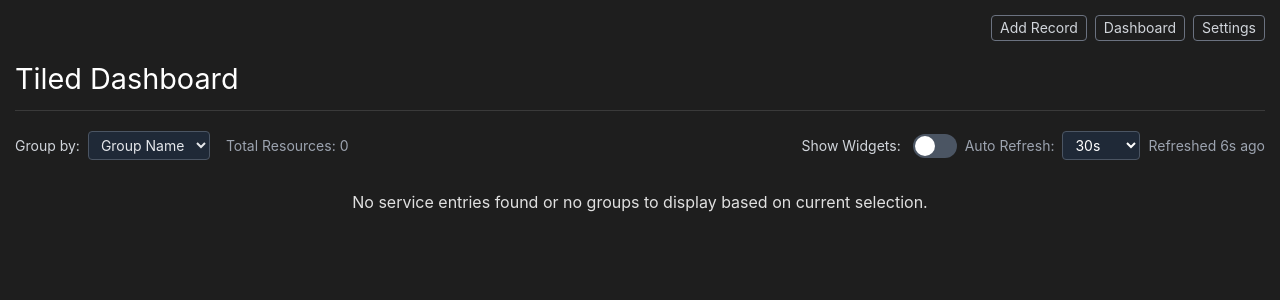
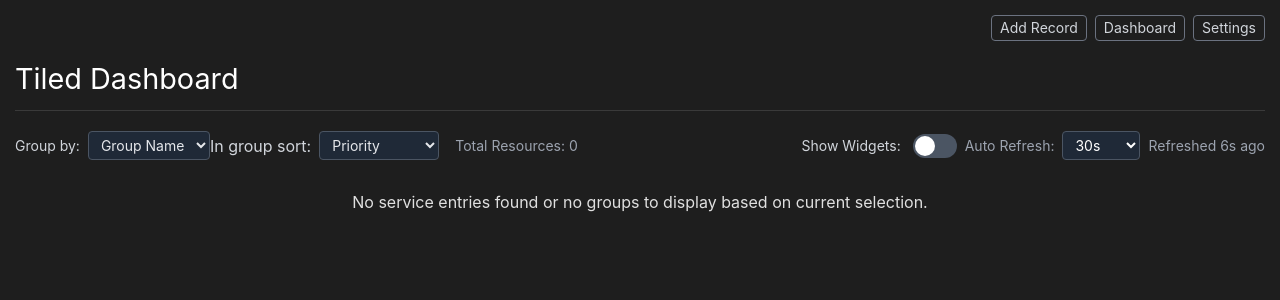
Before and after one commit to crzykidd/service-tracker-dashboard, a Flask app: page /tiled_dash in a window 1280 px wide. Shown: the top 300 px of the page. Run offline with Flask 3, Linux system fonts and the light colour scheme; parts of the project's set-up code (start-up, migrations or seed data) failed here and were passed over; some libraries are stand-ins or nearby versions.

Commit message:
updates to sorting

```diff
--- a/app.py
+++ b/app.py
@@ -223,6 +223,9 @@ def dashboard():
     sort = request.args.get('sort', 'group_name')
     direction = request.args.get('dir', 'asc')
     group_by = request.args.get('group_by', 'group_name')
+    sort_in_group = request.args.get('sort_in_group', 'priority')  # default to priority
+
+
     msg = request.args.get('msg')
 
     # Build query and sort direction
@@ -252,10 +255,14 @@ def dashboard():
 
     # Sort each group by priority (lower number = higher priority), then alphabetically by container name
     for key in grouped_entries:
-        grouped_entries[key].sort(key=lambda e: (
-            e.sort_priority if e.sort_priority is not None else 9999,  # low numbers first; None = lowest priority
-            e.container_name.lower()
-        ))
+        if sort_in_group == 'alphabetical':
+            grouped_entries[key].sort(key=lambda e: e.container_name.lower())
+        else:  # default to priority
+            grouped_entries[key].sort(key=lambda e: (
+                e.sort_priority if e.sort_priority is not None else 9999,
+                e.container_name.lower()
+            ))
+
 
     # Sort the group keys
     if group_by == "is_static":
@@ -278,7 +285,8 @@ def dashboard():
         STD_DOZZLE_URL=settings.get("std_dozzle_url"),
         display_tools=settings.get("display_tools", False),
         widget_values=widget_values,
-        widget_fields=widget_fields
+        widget_fields=widget_fields,
+        sort_in_group=sort_in_group,
 
     )
 
@@ -291,6 +299,7 @@ from collections import defaultdict # Ensure this is imported at the top of your
 @app.route('/tiled_dash')
 def tiled_dashboard():
     group_by_param = request.args.get('group_by', 'group_name')
+    sort_in_group = request.args.get('sort_in_group', 'priority')  # default to priority
 
     if hasattr(ServiceEntry, group_by_param):
         group_by_attr_name = group_by_param
@@ -301,15 +310,15 @@ def tiled_dashboard():
 
     entries = ServiceEntry.query.order_by(group_by_attr_for_query.asc(), ServiceEntry.container_name.asc()).all()
 
-    # === NEW: Preload widget values ===
+    # === Preload widget values ===
     widget_value_rows = WidgetValue.query.all()
     widget_values = {}
-
-    for wv in widget_value_rows:  # Use the rows you've already fetched
+    for wv in widget_value_rows:
         if wv.widget_id not in widget_values:
             widget_values[wv.widget_id] = {}
         widget_values[wv.widget_id][wv.widget_value_key] = wv.widget_value
 
+    # === Group entries ===
     grouped_entries_dict = defaultdict(list)
     for entry in entries:
         key_value = getattr(entry, group_by_attr_name)
@@ -321,26 +330,37 @@ def tiled_dashboard():
             key = str(key_value)
         grouped_entries_dict[key].append(entry)
 
-    # Sort entries within each group by priority first, then name
+    # === Sort entries within each group ===
     for key, group_entries in grouped_entries_dict.items():
-        grouped_entries_dict[key] = sorted(
-            group_entries,
-            key=lambda e: (
-                e.sort_priority if e.sort_priority is not None else 9999,
-                e.container_name.lower()
+        if sort_in_group == "alphabetical":
+            grouped_entries_dict[key] = sorted(
+                group_entries, key=lambda e: e.container_name.lower()
             )
-        )
+        else:  # default to priority
+            grouped_entries_dict[key] = sorted(
+                group_entries,
+                key=lambda e: (
+                    e.sort_priority if e.sort_priority is not None else 9999,
+                    e.container_name.lower()
+                )
+            )
 
-
-    # === Group sorting (unchanged) ===
+    # === Sort groups themselves ===
     if group_by_attr_name == "is_static":
         sort_order = {"Static Entries": 0, "Dynamic Entries": 1, "Ungrouped": 2}
-        sorted_grouped_entries = dict(sorted(grouped_entries_dict.items(), key=lambda item: (sort_order.get(item[0], 99), item[0])))
+        sorted_grouped_entries = dict(sorted(
+            grouped_entries_dict.items(),
+            key=lambda item: (sort_order.get(item[0], 99), item[0])
+        ))
     elif group_by_attr_name in ["group_name", "host", "stack_name"]:
-        sorted_grouped_entries = dict(sorted(grouped_entries_dict.items(), key=lambda item: (item[0] == "Ungrouped", item[0].lower())))
+        sorted_grouped_entries = dict(sorted(
+            grouped_entries_dict.items(),
+            key=lambda item: (item[0] == "Ungrouped", item[0].lower())
+        ))
     else:
         sorted_grouped_entries = dict(sorted(grouped_entries_dict.items()))
 
+    # === Pass to template ===
     widget_fields = {
         widget.id: widget.widget_fields for widget in Widget.query.all()
     }
@@ -348,6 +368,7 @@ def tiled_dashboard():
         "tiled_dash.html",
         grouped_entries=sorted_grouped_entries,
         active_group_by=group_by_attr_name,
+        sort_in_group=sort_in_group,
         STD_DOZZLE_URL=app.config['std_dozzle_url'],
         total_entries=len(entries),
         widget_values=widget_values,
--- a/templates/compact_dash.html
+++ b/templates/compact_dash.html
@@ -73,6 +73,10 @@
         <option value="host">Docker Host</option>
         <option value="stack_name">Stack Name</option>
       </select>
+      In group sort: <select id="sortInGroupSelect" class="bg-gray-800 border border-gray-600 px-3 py-1 rounded text-sm focus:outline-none focus:ring-2 focus:ring-blue-500 text-white">
+        <option value="alphabetical">Alphabetical</option>
+        <option value="priority">Priority</option>
+      </select>
     </div>
     <div class="text-sm text-gray-400">Total Resources: {{ total_entries }}</div>
   </div>
--- a/templates/tiled_dash.html
+++ b/templates/tiled_dash.html
@@ -184,6 +184,10 @@
             <option value="group_name">Group Name</option>
             <option value="host">Docker Host</option>
             <option value="stack_name">Stack Name</option>
+        </select>
+        In group sort:<select id="sortInGroupSelect" class="bg-gray-800 text-gray-200 border border-gray-600 rounded px-2 py-1 text-sm focus:outline-none focus:ring-2 focus:ring-blue-500">
+        <option value="priority" {% if sort_in_group == 'priority' %}selected{% endif %}>Priority</option>
+        <option value="alphabetical" {% if sort_in_group == 'alphabetical' %}selected{% endif %}>Alphabetical</option>
         </select>
         </div>
         <div class="text-sm text-gray-400">Total Resources: {{ total_entries }}</div>
@@ -478,7 +482,23 @@ document.addEventListener('DOMContentLoaded', function () {
       window.location.reload();
     }
   }, 1000);
+
+    // Sort In Group Logic
+    const sortSelect = document.getElementById('sortInGroupSelect');
+    const sortParam = new URLSearchParams(window.location.search).get('sort_in_group') || 'priority';
+    if (sortSelect) {
+        sortSelect.value = sortParam;
+
+        sortSelect.addEventListener('change', function () {
+            const params = new URLSearchParams(window.location.search);
+            params.set('group_by', document.getElementById('groupBySelect').value);
+            params.set('sort_in_group', this.value);
+            window.location.search = params.toString();
+        });
+    }
+
 });
+
 </script>
 
 
```
Also changed, not shown: templates/dashboard.html (+33 -1 lines).
